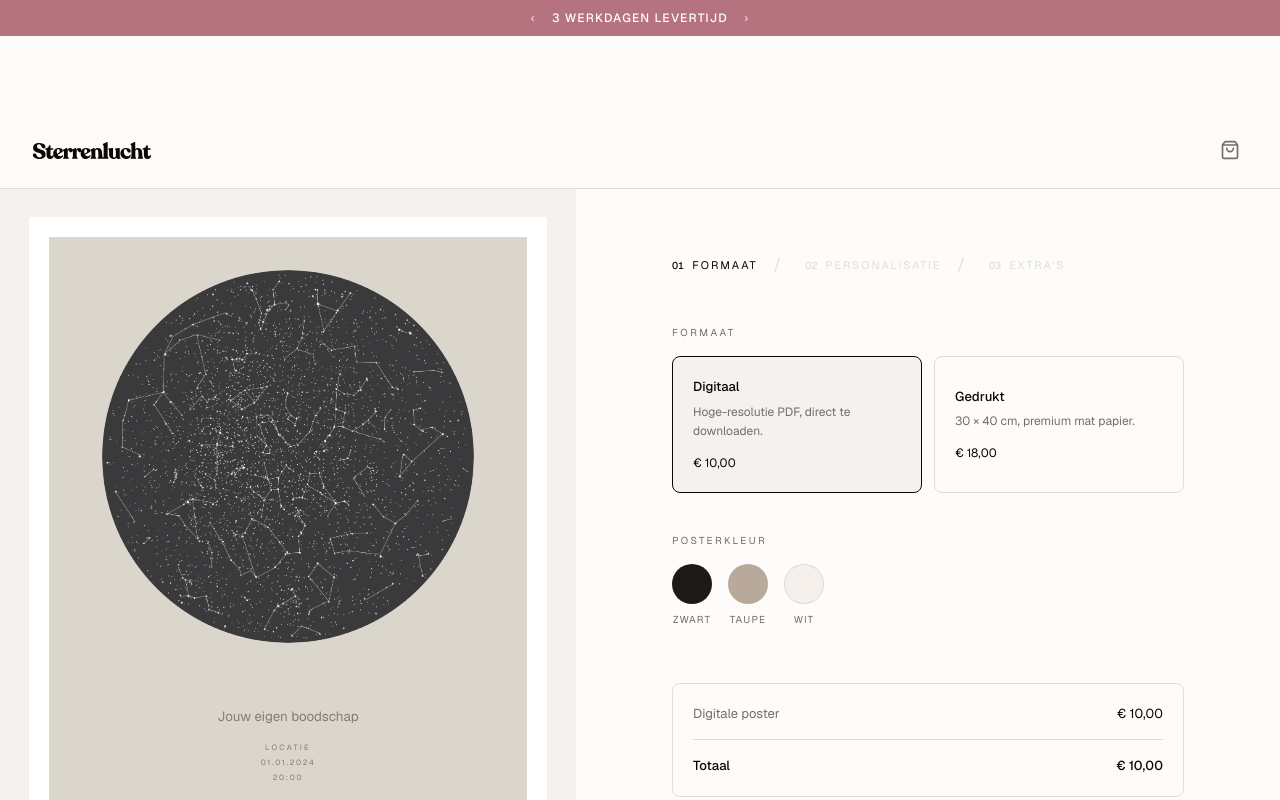
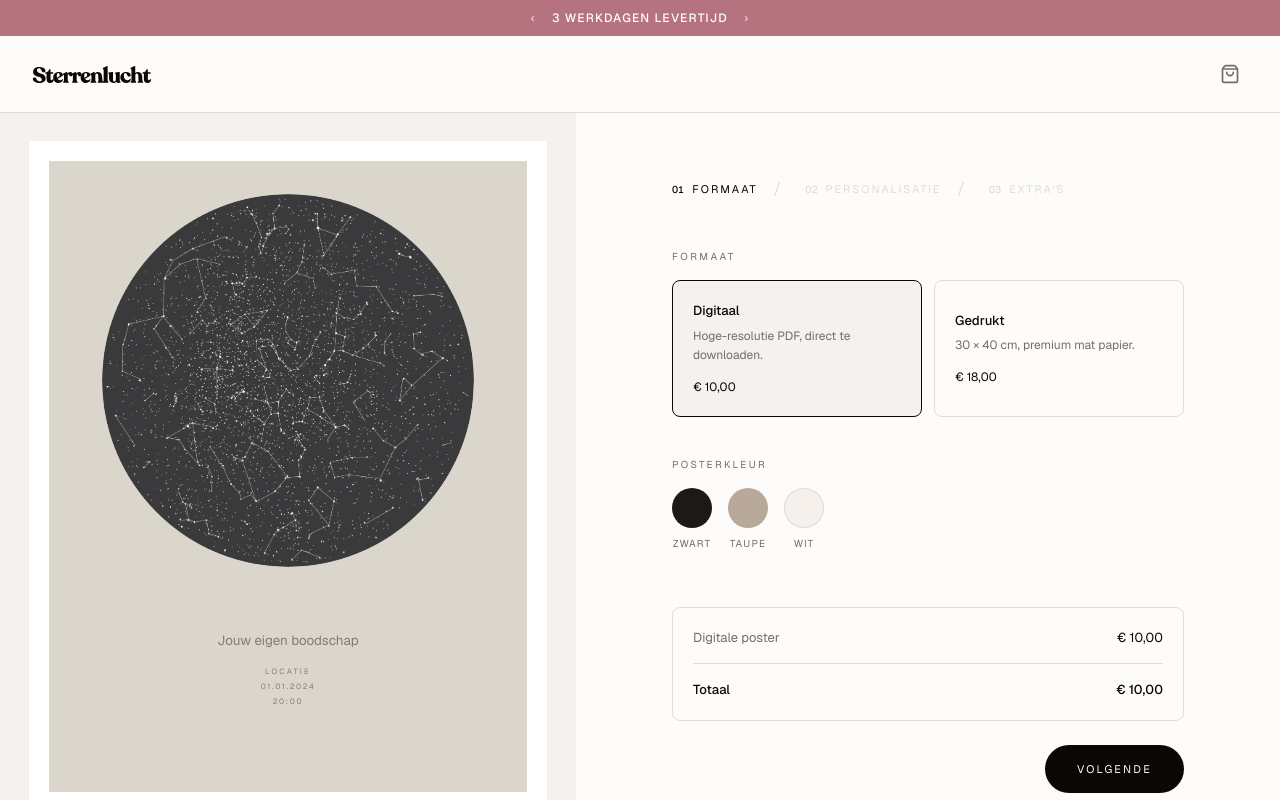
Before and after one commit to Rhaymondo/sterrenlucht, a Next.js app: page /configureer in a window 1280 px wide. Shown: the top 800 px of the page. Built offline with nearby package versions, Linux system fonts and the light colour scheme.

Commit message:
Adjust main class for ConfigureerPage layout

```diff
--- a/src/app/configureer/page.tsx
+++ b/src/app/configureer/page.tsx
@@ -47,7 +47,7 @@
 
 export default function ConfigureerPage() {
   return (
-    <main className="flex min-h-screen flex-col">
+    <main className="flex min-h-screen flex-col -mt-[76px]">
       <script
         type="application/ld+json"
         dangerouslySetInnerHTML={{ __html: JSON.stringify(productSchema) }}
```
